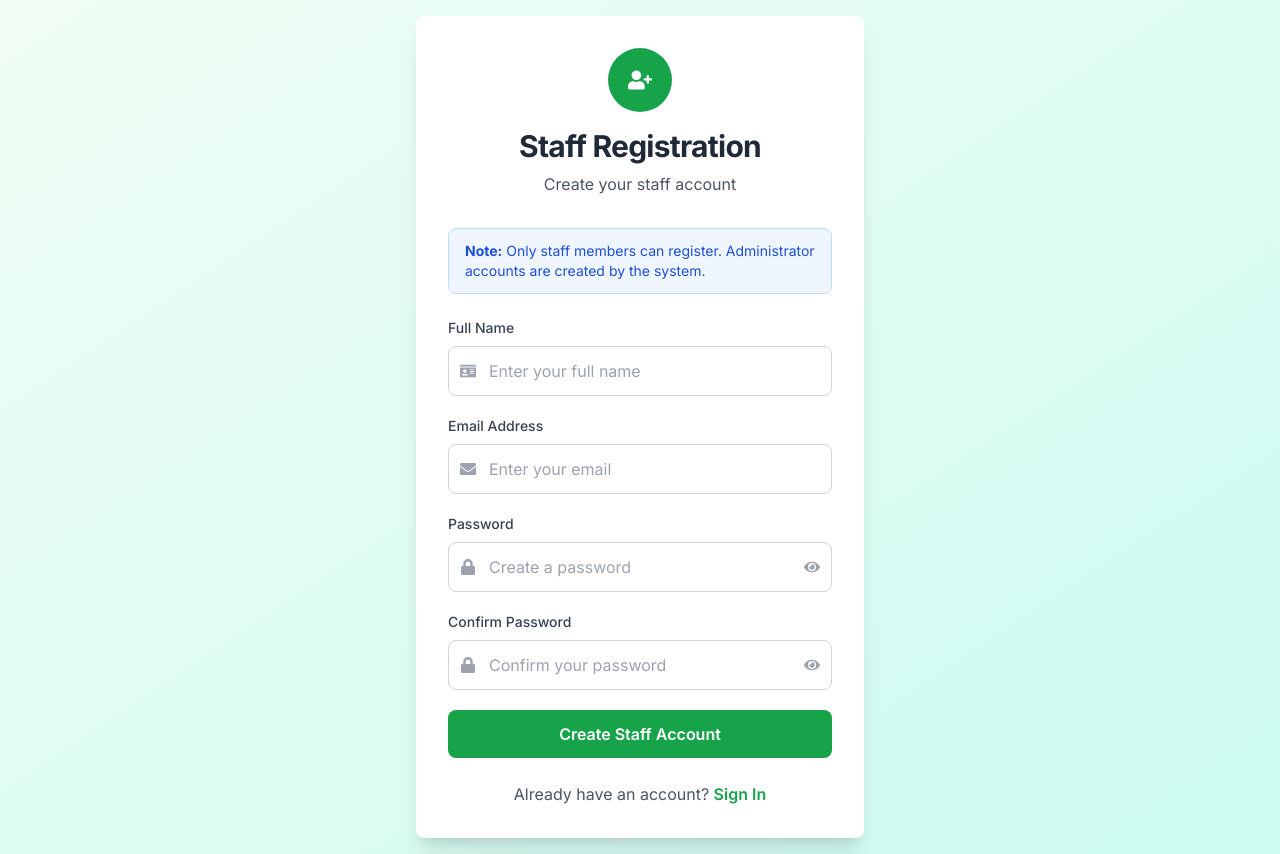
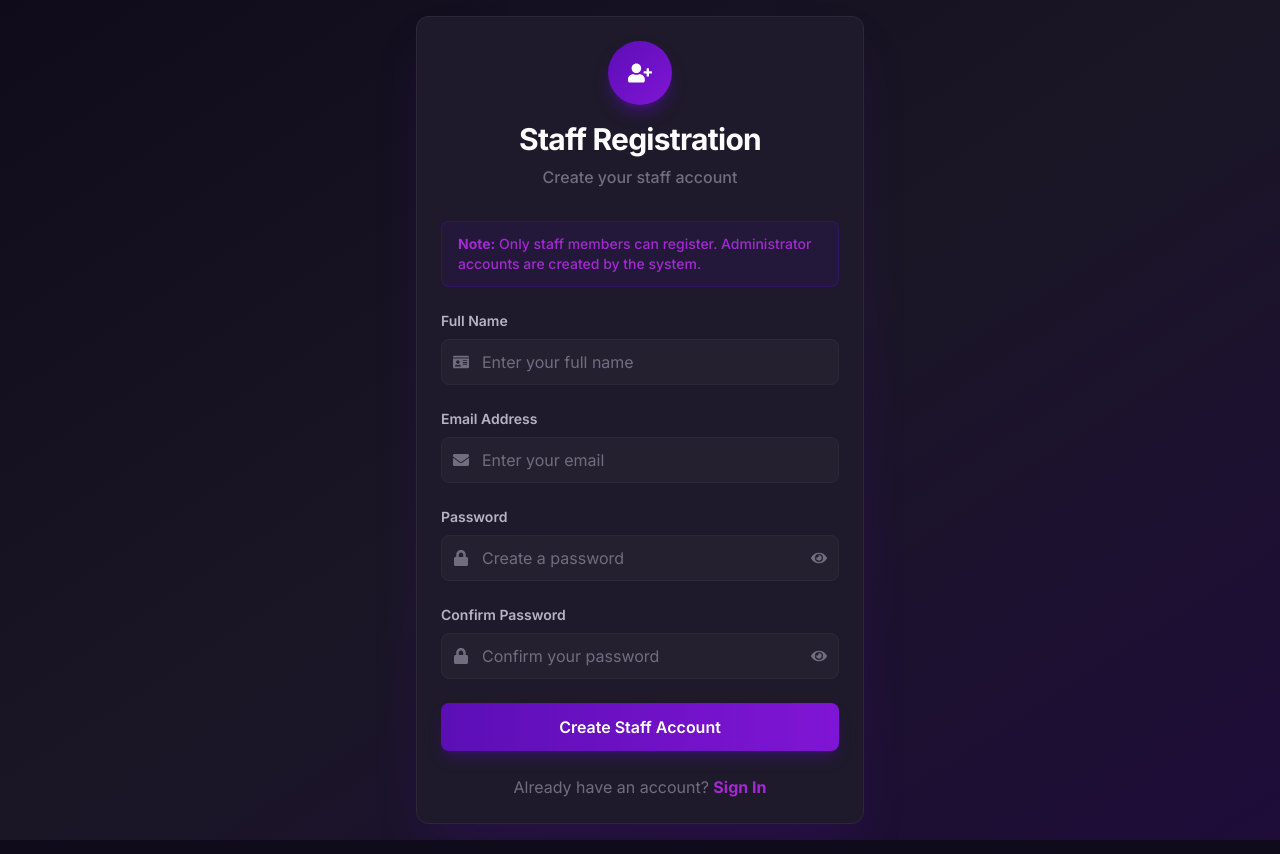
Before and after one commit to rahulgoongoonalo/CRM-, a React (Vite) app: page /register in a window 1280 px wide. Built offline with nearby package versions, Linux system fonts and the light colour scheme.

Commit message:
chnage in ui

```diff
--- a/src/pages/Register.jsx
+++ b/src/pages/Register.jsx
@@ -74,41 +74,41 @@ const Register = () => {
   };
 
   return (
-    <div className="min-h-screen bg-gradient-to-br from-green-50 to-teal-100 flex items-center justify-center p-4">
-      <div className="bg-white rounded-lg shadow-xl w-full max-w-md p-8">
+    <div className="min-h-screen bg-gradient-to-br from-surface via-surface-light to-brand-primary/20 flex items-center justify-center p-4">
+      <div className="card max-w-md w-full shadow-2xl shadow-brand-primary/20">
         {/* Header */}
-        <div className="text-center mb-8">
-          <div className="inline-flex items-center justify-center w-16 h-16 bg-green-600 rounded-full mb-4">
-            <FaUserPlus className="text-white text-2xl" />
+        <div className="text-center mb-6 md:mb-8">
+          <div className="inline-flex items-center justify-center w-14 h-14 md:w-16 md:h-16 bg-gradient-to-br from-brand-primary to-brand-secondary rounded-full mb-4 shadow-lg shadow-brand-primary/50">
+            <FaUserPlus className="text-white text-xl md:text-2xl" />
           </div>
-          <h1 className="text-3xl font-bold text-gray-800">Staff Registration</h1>
-          <p className="text-gray-600 mt-2">Create your staff account</p>
+          <h1 className="text-2xl md:text-3xl font-bold text-text-primary">Staff Registration</h1>
+          <p className="text-text-muted mt-2 text-sm md:text-base font-medium">Create your staff account</p>
         </div>
 
         {/* Info Notice */}
-        <div className="bg-blue-50 border border-blue-200 text-blue-700 px-4 py-3 rounded-lg mb-6">
-          <p className="text-sm">
+        <div className="bg-brand-primary/10 border border-brand-primary/30 text-brand-accent px-4 py-3 rounded-lg mb-4 md:mb-6 text-sm font-medium">
+          <p>
             <strong>Note:</strong> Only staff members can register. Administrator accounts are created by the system.
           </p>
         </div>
 
         {/* Error Message */}
         {error && (
-          <div className="bg-red-50 border border-red-200 text-red-600 px-4 py-3 rounded-lg mb-6">
+          <div className="bg-red-500/10 border border-red-500/30 text-red-400 px-4 py-3 rounded-lg mb-4 md:mb-6 text-sm font-medium">
             {error}
           </div>
         )}
 
         {/* Register Form */}
-        <form onSubmit={handleSubmit} className="space-y-5">
+        <form onSubmit={handleSubmit} className="space-y-5 md:space-y-6">
           {/* Name Field */}
           <div>
-            <label htmlFor="name" className="block text-sm font-medium text-gray-700 mb-2">
+            <label htmlFor="name" className="block text-sm font-semibold text-text-secondary mb-2">
               Full Name
             </label>
             <div className="relative">
               <div className="absolute inset-y-0 left-0 pl-3 flex items-center pointer-events-none">
-                <FaIdCard className="text-gray-400" />
+                <FaIdCard className="text-text-muted" />
               </div>
               <input
                 id="name"
@@ -116,7 +116,7 @@ const Register = () => {
                 type="text"
                 value={formData.name}
                 onChange={handleChange}
-                className="w-full pl-10 pr-4 py-3 border border-gray-300 rounded-lg focus:ring-2 focus:ring-green-500 focus:border-transparent"
+                className="input w-full pl-10"
                 placeholder="Enter your full name"
                 required
               />
@@ -125,12 +125,12 @@ const Register = () => {
 
           {/* Email Field */}
           <div>
-            <label htmlFor="email" className="block text-sm font-medium text-gray-700 mb-2">
+            <label htmlFor="email" className="block text-sm font-semibold text-text-secondary mb-2">
               Email Address
             </label>
             <div className="relative">
               <div className="absolute inset-y-0 left-0 pl-3 flex items-center pointer-events-none">
-                <FaEnvelope className="text-gray-400" />
+                <FaEnvelope className="text-text-muted" />
               </div>
               <input
                 id="email"
@@ -138,7 +138,7 @@ const Register = () => {
                 type="email"
                 value={formData.email}
                 onChange={handleChange}
-                className="w-full pl-10 pr-4 py-3 border border-gray-300 rounded-lg focus:ring-2 focus:ring-green-500 focus:border-transparent"
+                className="input w-full pl-10"
                 placeholder="Enter your email"
                 required
               />
@@ -147,12 +147,12 @@ const Register = () => {
 
           {/* Password Field */}
           <div>
-            <label htmlFor="password" className="block text-sm font-medium text-gray-700 mb-2">
+            <label htmlFor="password" className="block text-sm font-semibold text-text-secondary mb-2">
               Password
             </label>
             <div className="relative">
               <div className="absolute inset-y-0 left-0 pl-3 flex items-center pointer-events-none">
-                <FaLock className="text-gray-400" />
+                <FaLock className="text-text-muted" />
               </div>
               <input
                 id="password"
@@ -160,14 +160,14 @@ const Register = () => {
                 type={showPassword ? "text" : "password"}
                 value={formData.password}
                 onChange={handleChange}
-                className="w-full pl-10 pr-12 py-3 border border-gray-300 rounded-lg focus:ring-2 focus:ring-green-500 focus:border-transparent"
+                className="input w-full pl-10 pr-12"
                 placeholder="Create a password"
                 required
               />
               <button
                 type="button"
                 onClick={() => setShowPassword(!showPassword)}
-                className="absolute inset-y-0 right-0 pr-3 flex items-center text-gray-400 hover:text-gray-600"
+                className="absolute inset-y-0 right-0 pr-3 flex items-center text-text-muted hover:text-text-secondary transition-colors"
               >
                 {showPassword ? <FaEyeSlash /> : <FaEye />}
               </button>
@@ -176,12 +176,12 @@ const Register = () => {
 
           {/* Confirm Password Field */}
           <div>
-            <label htmlFor="confirmPassword" className="block text-sm font-medium text-gray-700 mb-2">
+            <label htmlFor="confirmPassword" className="block text-sm font-semibold text-text-secondary mb-2">
               Confirm Password
             </label>
             <div className="relative">
               <div className="absolute inset-y-0 left-0 pl-3 flex items-center pointer-events-none">
-                <FaLock className="text-gray-400" />
+                <FaLock className="text-text-muted" />
               </div>
               <input
                 id="confirmPassword"
@@ -189,14 +189,14 @@ const Register = () => {
                 type={showConfirmPassword ? "text" : "password"}
                 value={formData.confirmPassword}
                 onChange={handleChange}
-                className="w-full pl-10 pr-12 py-3 border border-gray-300 rounded-lg focus:ring-2 focus:ring-green-500 focus:border-transparent"
+                className="input w-full pl-10 pr-12"
                 placeholder="Confirm your password"
                 required
               />
               <button
                 type="button"
                 onClick={() => setShowConfirmPassword(!showConfirmPassword)}
-                className="absolute inset-y-0 right-0 pr-3 flex items-center text-gray-400 hover:text-gray-600"
+                className="absolute inset-y-0 right-0 pr-3 flex items-center text-text-muted hover:text-text-secondary transition-colors"
               >
                 {showConfirmPassword ? <FaEyeSlash /> : <FaEye />}
               </button>
@@ -210,7 +210,7 @@ const Register = () => {
           <button
             type="submit"
             disabled={loading}
-            className="w-full bg-green-600 hover:bg-green-700 text-white font-semibold py-3 px-4 rounded-lg transition duration-200 disabled:opacity-50 disabled:cursor-not-allowed"
+            className="btn-primary w-full py-3 disabled:opacity-50 disabled:cursor-not-allowed shadow-lg shadow-brand-primary/30"
           >
             {loading ? 'Creating Account...' : 'Create Staff Account'}
           </button>
@@ -218,9 +218,9 @@ const Register = () => {
 
         {/* Login Link */}
         <div className="mt-6 text-center">
-          <p className="text-gray-600">
+          <p className="text-text-muted">
             Already have an account?{' '}
-            <Link to="/login" className="text-green-600 hover:text-green-700 font-semibold">
+            <Link to="/login" className="text-brand-accent hover:text-brand-highlight font-bold transition-colors">
               Sign In
             </Link>
           </p>
```
